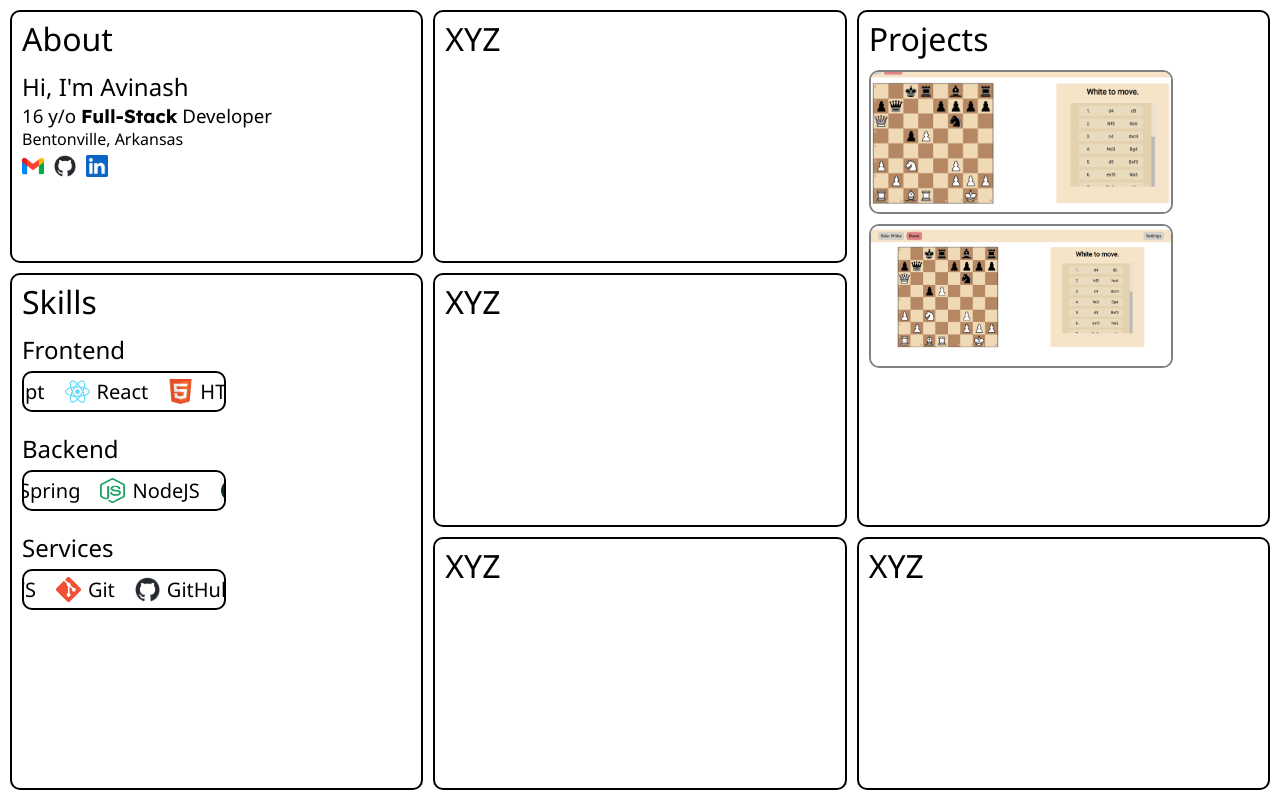
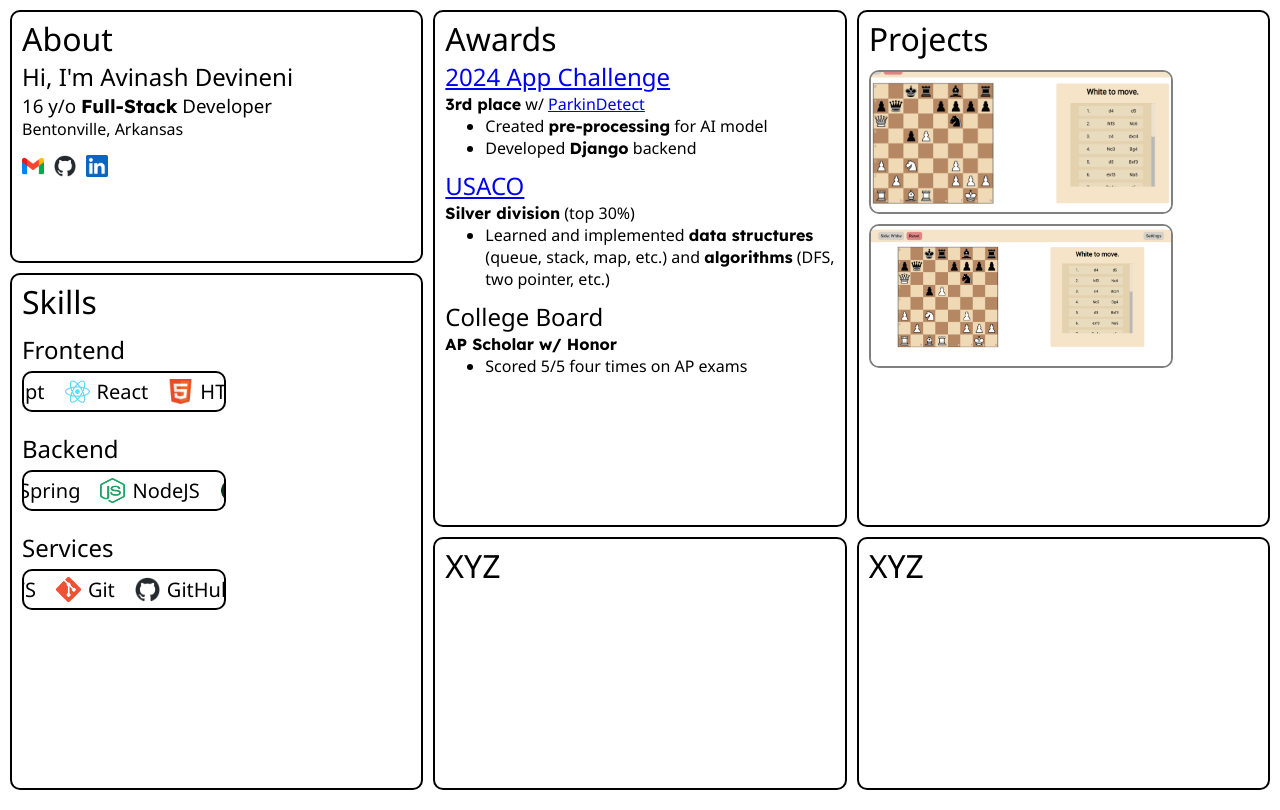
Before and after one commit to AvinashDevineni/Portfolio, a React (Vite) app: page / in a window 1280 px wide. Built offline with nearby package versions, Linux system fonts and the light colour scheme; the HTML template or start-up script is replaced by a standard one; a web font is replaced by a local one.

Commit message:
Added awards card

```diff
--- a/src/App.css
+++ b/src/App.css
@@ -39,3 +39,14 @@
     flex-direction: column;
     gap: 10px;
 }
+
+#awards {
+    grid-row-start: 1;
+    grid-row-end: 3;
+}
+
+#awards-list {
+    display: flex;
+    flex-direction: column;
+    gap: 10px;
+}
--- a/src/App.tsx
+++ b/src/App.tsx
@@ -39,11 +39,11 @@ export default function App() {
 			<div id='dashboard'>
 				<div className='card' id='about'>
 					<h1>About</h1>
-					<h2 style={{marginTop: '10px'}}>Hi, I'm Avinash</h2>
+					<h2>Hi, I'm Avinash Devineni</h2>
 					<h3>16 y/o <strong>Full-Stack</strong> Developer</h3>
 					<p>Bentonville, Arkansas</p>
 
-					<div id='links' style={{marginTop: '5px'}}>
+					<div id='links' style={{marginTop: '15px'}}>
 						<a href="mailto:devad50211@gmail.com" target="_blank">
 							<img src={GmailLogo} alt="Gmail logo"
 								width={linksImgSize} height={linksImgSize}/>
@@ -147,14 +147,15 @@ export default function App() {
 
 				<div className='card' id='projects'>
 					<h1>Projects</h1>
+
 					<div id='projects-list' style={{marginTop: '10px'}}>
 						<a href="https://avinashdevineni.github.io/Chess-Site"
 						 target="_blank" style={{width: `${projectImgWidth}px`}}>
 							<Project name='Epic Chess Engine'
 							 descriptionBullets={[
-								<p><strong>React</strong> frontend</p>,
-								<p>API built w/ <strong>Spring</strong></p>,
-								<p><strong>Note:</strong> API takes a while to load</p>
+								<><strong>React</strong> frontend</>,
+								<>API built w/ <strong>Spring</strong></>,
+								<><strong>Note:</strong> API takes a while to load</>
 							 ]} imgSrc={ChessSiteImage} imgWidth={projectImgWidth}
 							 imgHeight={projectImgHeight} imgScale={1.2}
 							 skills={{
@@ -171,12 +172,48 @@ export default function App() {
 					</div>
 				</div>
 
-				<div className='card' id='XYZ'>
-					<h1>XYZ</h1>
-				</div>
+				<div className='card' id='awards'>
+					<h1>Awards</h1>
 
-				<div className='card' id='XYZ'>
-					<h1>XYZ</h1>
+					<div id='awards-list'>
+						<div>
+							<a href="https://www.congressionalappchallenge.us/" target="_blank">
+								<h2>2024 App Challenge</h2>
+							</a>
+							<p>
+								<strong>3rd place</strong> w/ &#9;
+								<a href="https://www.youtube.com/watch?v=XDXHnyvqBC0" target="_blank">
+									ParkinDetect
+								</a>
+							</p>
+							<ul>
+								<li>Created <strong>pre-processing</strong> for AI model</li>
+								<li>Developed <strong>Django</strong> backend</li>
+							</ul>
+						</div>
+
+						<div>
+							<a href="https://usaco.org/" target="_blank"><h2>USACO</h2></a>
+							<p><strong>Silver division</strong> (top 30%)</p>
+							<ul>
+								<li>
+									Learned and implemented &#9;
+									<strong>data structures</strong> (queue, stack, map, etc.)
+									and <strong>algorithms</strong> &#9; (DFS, two pointer, etc.)
+								</li>
+							</ul>
+						</div>
+
+						<div>
+							<h2>College Board</h2>
+							<p><strong>AP Scholar w/ Honor</strong></p>
+							<ul>
+								<li>
+									Scored 5/5 four times on AP exams
+								</li>
+							</ul>
+						</div>
+					</div>
 				</div>
 
 				<div className='card' id='XYZ'>
```
